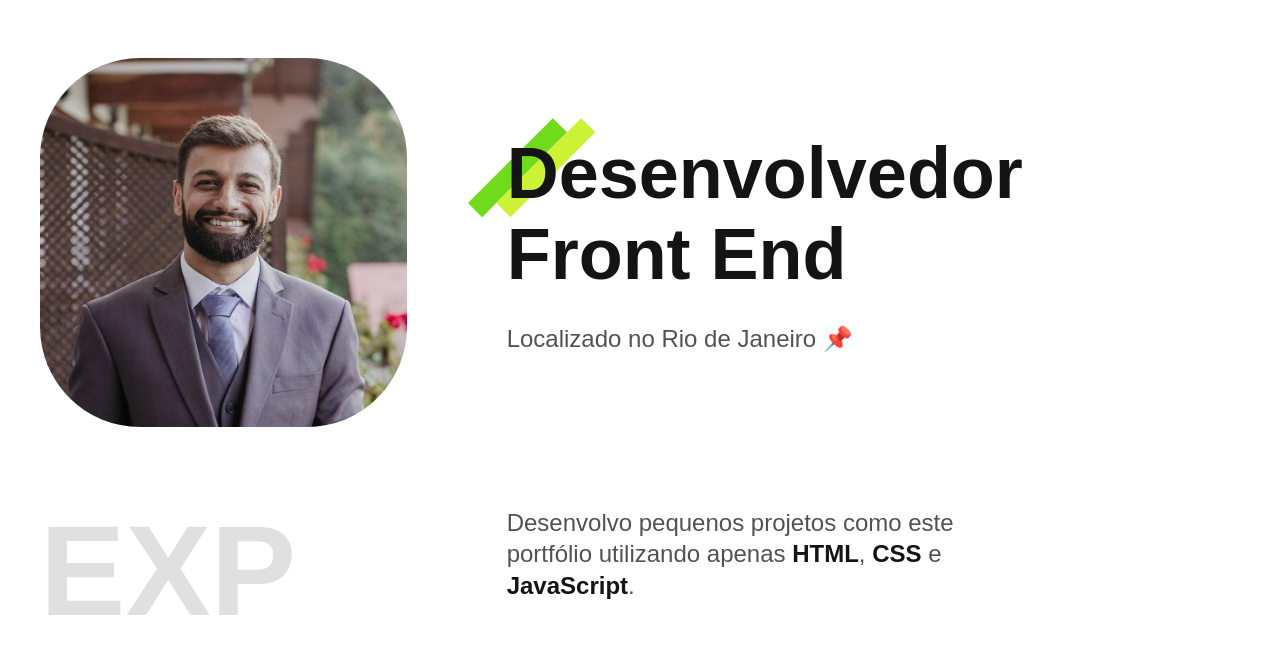
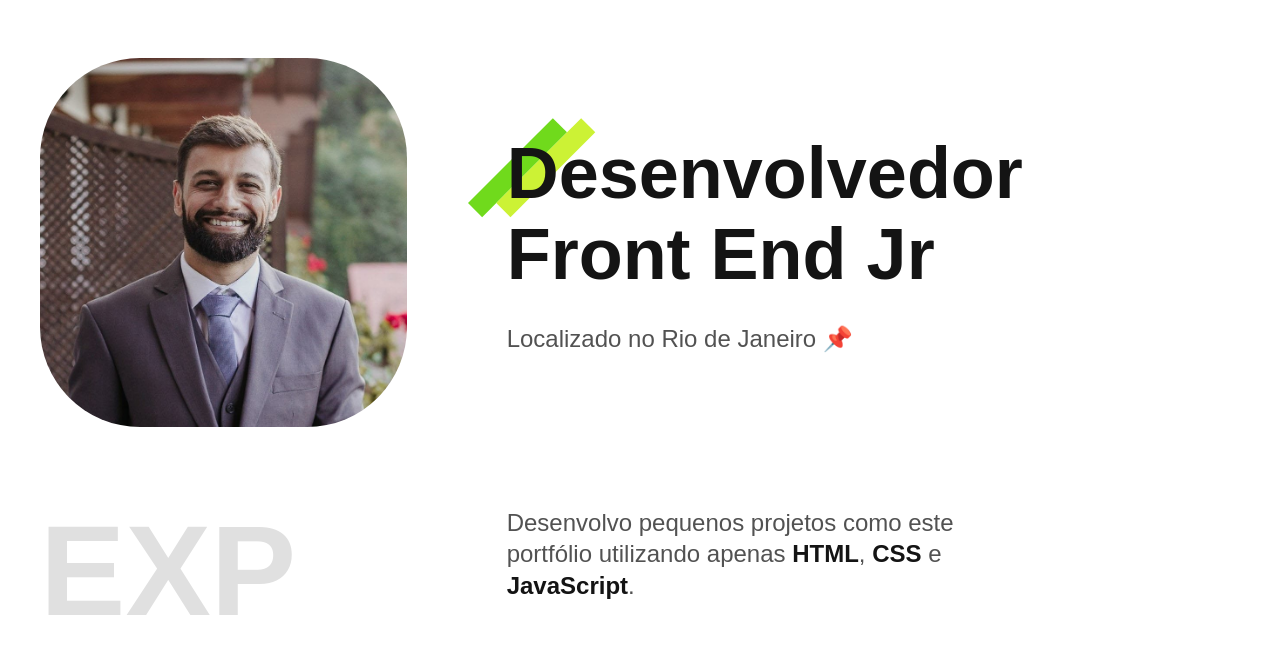
Before and after one commit to felipecadena/portfolio, a plain HTML site: page index.html in a window 1280 px wide. Shown: the part 115-768 px from the top of the page. Drawn offline with Linux system fonts and the light colour scheme.

Commit message:
atualizações

```diff
--- a/css/experiencia.css
+++ b/css/experiencia.css
@@ -1,6 +1,5 @@
 .experiencia .subtitulo {
   color: #e0e0e0;
-
 }
 
 .experiencia-texto {
--- a/index.html
+++ b/index.html
@@ -24,7 +24,7 @@
   <main class="container introducao">
     <img src="img/perfil-0.jpg" alt="Felipe Cadena">
     <div>
-      <h1>Desenvolvedor <br> Front End</h1>
+      <h1>Desenvolvedor <br> Front End Jr</h1>
       <p>Localizado no Rio de Janeiro 📌</p>
     </div>
   </main>
```
